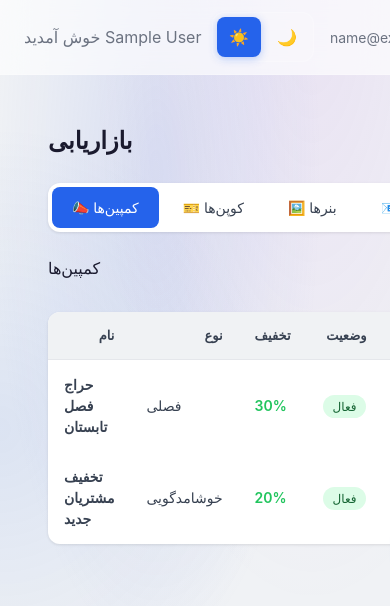
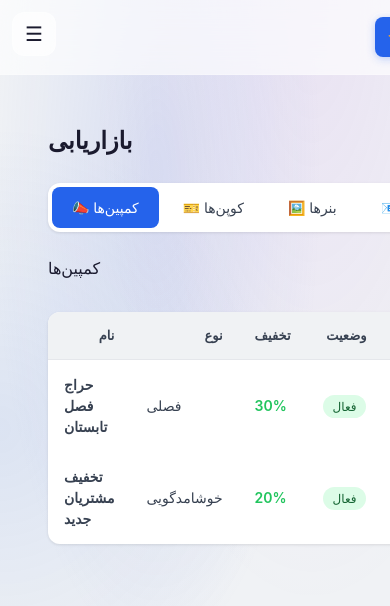
Before and after one commit to moeinparvizi/chap-ecommerce, a Next.js app in the folder apps/web/: page /admin/marketing in a window 390 px wide. Shown: the top 606 px of the page. Built offline with nearby package versions, Linux system fonts and the light colour scheme; sample sign-in values are in the browser's storage.

Commit message:
fix: responsive design and mobile menu for admin dashboard
- Add mobile menu button with hamburger icon
- Add responsive sidebar that hides on mobile
- Add mobile overlay for menu
- Fix sidebar positioning for RTL layout
- Add responsive CSS classes
- Auto-collapse sidebar on mobile devices

```diff
--- a/apps/web/src/app/admin/layout.tsx
+++ b/apps/web/src/app/admin/layout.tsx
@@ -8,6 +8,8 @@ export default function AdminLayout({ children }: { children: React.ReactNode })
   const pathname = usePathname();
   const [user, setUser] = useState<any>(null);
   const [theme, setTheme] = useState<'light' | 'dark'>('light');
+  const [sidebarOpen, setSidebarOpen] = useState(true);
+  const [mobileMenuOpen, setMobileMenuOpen] = useState(false);
   const [openSubmenus, setOpenSubmenus] = useState<string[]>(['products']);
 
   useEffect(() => {
@@ -23,6 +25,11 @@ export default function AdminLayout({ children }: { children: React.ReactNode })
     setUser(JSON.parse(userData));
     setTheme(savedTheme);
     document.documentElement.setAttribute('data-theme', savedTheme);
+
+    // Auto-collapse sidebar on mobile
+    if (window.innerWidth < 768) {
+      setSidebarOpen(false);
+    }
   }, [router]);
 
   const toggleTheme = () => {
@@ -40,6 +47,11 @@ export default function AdminLayout({ children }: { children: React.ReactNode })
 
   const toggleSubmenu = (id: string) => {
     setOpenSubmenus(prev => prev.includes(id) ? prev.filter(i => i !== id) : [...prev, id]);
+  };
+
+  const navigate = (path: string) => {
+    router.push(path);
+    setMobileMenuOpen(false);
   };
 
   if (!user) return <div style={{ padding: '40px', textAlign: 'center' }}>Loading...</div>;
@@ -78,7 +90,7 @@ export default function AdminLayout({ children }: { children: React.ReactNode })
     return (
       <div key={item.id}>
         <button
-          onClick={() => hasChildren ? toggleSubmenu(item.id) : router.push(item.path)}
+          onClick={() => hasChildren ? toggleSubmenu(item.id) : navigate(item.path)}
           className={`menu-item ${isActive ? 'active' : ''}`}
           style={isSubmenu ? { paddingLeft: '40px' } : {}}
         >
@@ -97,14 +109,55 @@ export default function AdminLayout({ children }: { children: React.ReactNode })
 
   return (
     <div style={{ display: 'flex', minHeight: '100vh' }}>
+      {/* Mobile Menu Button */}
+      <button
+        onClick={() => setMobileMenuOpen(!mobileMenuOpen)}
+        style={{
+          position: 'fixed',
+          top: '12px',
+          left: '12px',
+          zIndex: 60,
+          width: '44px',
+          height: '44px',
+          display: 'none',
+          alignItems: 'center',
+          justifyContent: 'center',
+          background: 'var(--glass-bg)',
+          backdropFilter: 'blur(20px)',
+          border: '1px solid var(--glass-border)',
+          borderRadius: '12px',
+          cursor: 'pointer',
+          fontSize: '20px',
+        }}
+        className="mobile-menu-btn"
+      >
+        {mobileMenuOpen ? '✕' : '☰'}
+      </button>
+
+      {/* Mobile Overlay */}
+      {mobileMenuOpen && (
+        <div
+          onClick={() => setMobileMenuOpen(false)}
+          style={{
+            position: 'fixed',
+            inset: 0,
+            background: 'rgba(0,0,0,0.5)',
+            zIndex: 90,
+          }}
+        />
+      )}
+
       {/* Sidebar */}
-      <aside className="sidebar">
+      <aside
+        className={`sidebar ${mobileMenuOpen ? 'mobile-open' : ''}`}
+        style={{ right: 0, position: 'fixed' }}
+      >
         <div className="sidebar-logo">
           <span style={{ fontSize: '24px' }}>🛒</span>
           <span>ShopHub</span>
         </div>
 
-        <nav style={{ flex: 1 }}>
+        <nav style={{ flex: 1, overflowY: 'auto' }}>
           {menuItems.map(item => renderMenuItem(item))}
         </nav>
 
@@ -117,23 +170,19 @@ export default function AdminLayout({ children }: { children: React.ReactNode })
       </aside>
 
       {/* Main Content */}
-      <div style={{ flex: 1, marginRight: '260px' }}>
+      <div className="main-content" style={{ flex: 1, transition: 'margin 0.3s ease' }}>
         {/* Header */}
         <header className="header">
           <div style={{ display: 'flex', alignItems: 'center', gap: '12px' }}>
-            <span style={{ color: 'var(--text-secondary)' }}>خوش آمدید {user.name}</span>
+            <span className="mobile-only" style={{ display: 'none' }}></span>
+            <span style={{ color: 'var(--text-secondary)' }} className="desktop-only">خوش آمدید {user.name}</span>
           </div>
-          <div style={{ display: 'flex', alignItems: 'center', gap: '16px' }}>
-            {/* Theme Toggle */}
+          <div style={{ display: 'flex', alignItems: 'center', gap: '12px' }}>
             <div className="theme-toggle">
-              <button className={`theme-btn ${theme === 'light' ? 'active' : ''}`} onClick={toggleTheme} title="روشن">
-                ☀️
-              </button>
-              <button className={`theme-btn ${theme === 'dark' ? 'active' : ''}`} onClick={toggleTheme} title="تاریک">
-                🌙
-              </button>
+              <button className={`theme-btn ${theme === 'light' ? 'active' : ''}`} onClick={toggleTheme}>☀️</button>
+              <button className={`theme-btn ${theme === 'dark' ? 'active' : ''}`} onClick={toggleTheme}>🌙</button>
             </div>
-            <span style={{ color: 'var(--text-secondary)', fontSize: '14px' }}>{user.email}</span>
+            <span style={{ color: 'var(--text-secondary)', fontSize: '14px' }} className="desktop-only">{user.email}</span>
             <div style={{
               width: '36px', height: '36px', borderRadius: '50%',
               background: 'var(--accent)', display: 'flex', alignItems: 'center',
--- a/apps/web/src/app/globals.css
+++ b/apps/web/src/app/globals.css
@@ -405,12 +405,70 @@ td {
   animation: fadeIn 0.3s ease-out;
 }
 
+/* Sidebar */
+.sidebar {
+  width: 260px;
+  background: var(--glass-bg);
+  backdrop-filter: blur(20px);
+  -webkit-backdrop-filter: blur(20px);
+  border-left: 1px solid var(--glass-border);
+  padding: 24px 16px;
+  transition: transform 0.3s ease, width 0.3s ease;
+  display: flex;
+  flex-direction: column;
+  position: fixed;
+  top: 0;
+  right: 0;
+  bottom: 0;
+  z-index: 50;
+  overflow-y: auto;
+}
+
+.sidebar-logo {
+  display: flex;
+  align-items: center;
+  gap: 12px;
+  padding: 0 8px;
+  margin-bottom: 32px;
+}
+
+.sidebar-logo span {
+  font-size: 20px;
+  font-weight: 700;
+  background: var(--accent);
+  -webkit-background-clip: text;
+  -webkit-text-fill-color: transparent;
+  background-clip: text;
+}
+
+.main-content {
+  transition: margin-right 0.3s ease;
+}
+
 /* Mobile */
 @media (max-width: 768px) {
   .sidebar {
     transform: translateX(100%);
   }
-  .sidebar.open {
+  .sidebar.mobile-open {
     transform: translateX(0);
   }
+  .main-content {
+    margin-right: 0 !important;
+  }
+  .mobile-menu-btn {
+    display: flex !important;
+  }
+  .desktop-only {
+    display: none !important;
+  }
 }
+
+@media (min-width: 769px) {
+  .main-content {
+    margin-right: 260px;
+  }
+  .mobile-menu-btn {
+    display: none !important;
+  }
+}
```
